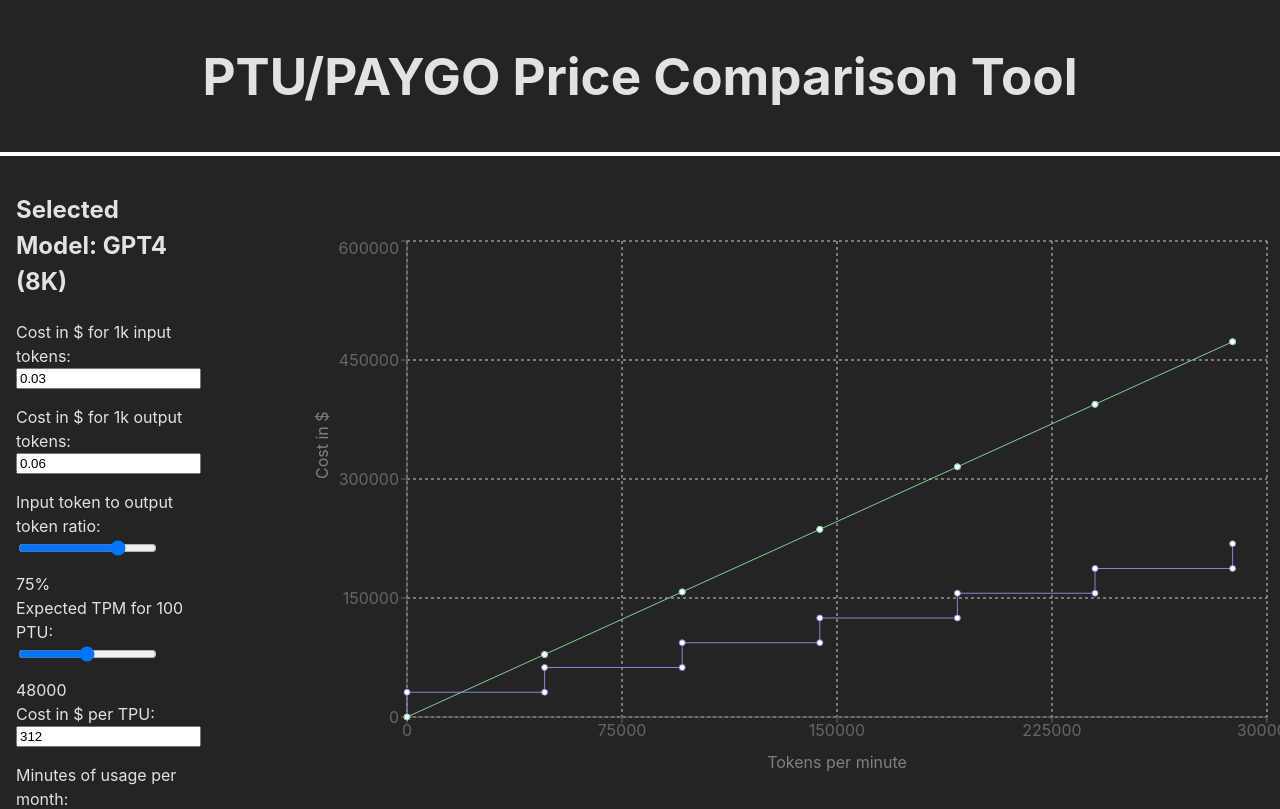
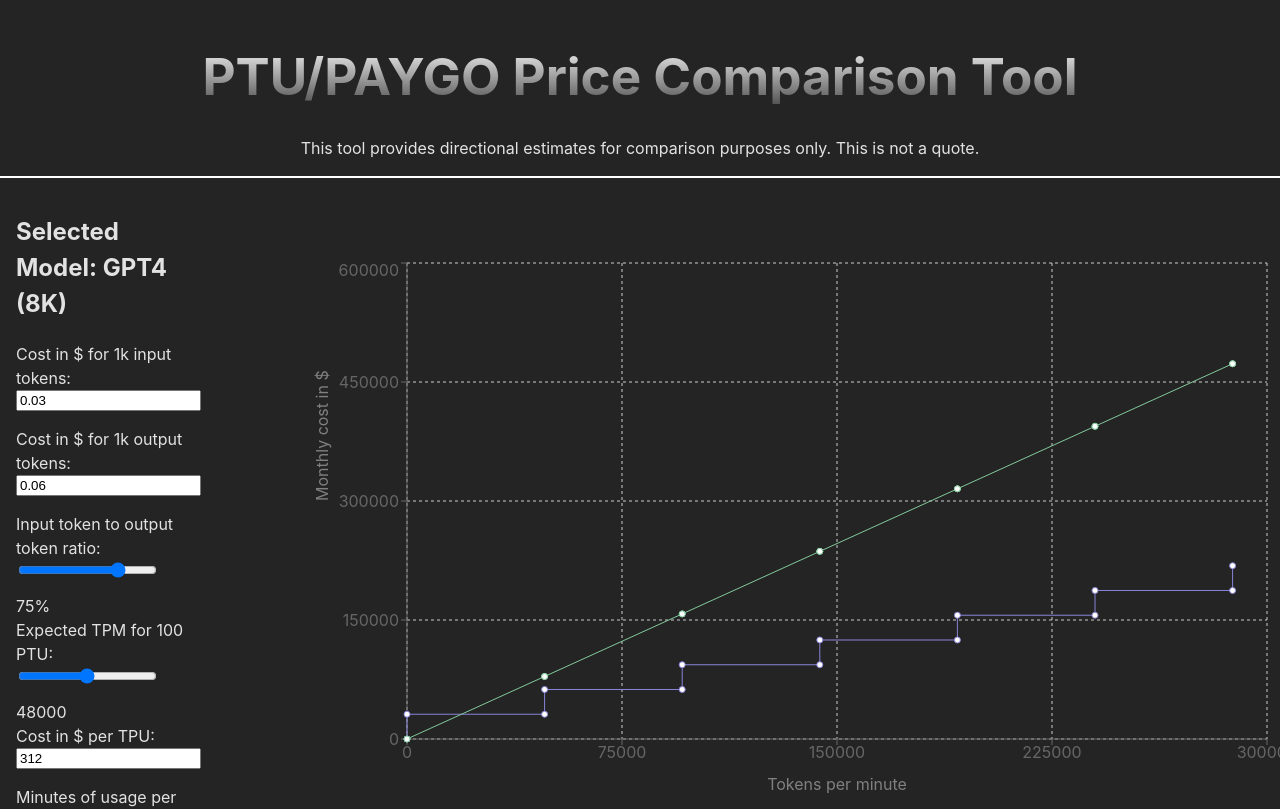
Before and after one commit to rom212/ptutool, a React (Vite) app: page / in a window 1280 px wide. Shown: the top 809 px of the page. Built offline with nearby package versions, Linux system fonts and the light colour scheme.

Commit message:
minor styling

```diff
--- a/src/components/graph/Graph.tsx
+++ b/src/components/graph/Graph.tsx
@@ -41,7 +41,7 @@
         />
         <YAxis
           label={{
-            value: "Cost in $",
+            value: "Monthly cost in $",
             angle: -90,
             position: "insideLeft",
           }}
--- a/src/components/navbar/NavBar.module.css
+++ b/src/components/navbar/NavBar.module.css
@@ -1,9 +1,13 @@
 .container {
     text-align: center;
-    border-bottom: 4px solid white;
+    border-bottom: 2px solid white;
+    text-align: center;
 
     h1 {
-        margin: 3rem;
-        text-align: center;
+        margin: 3rem 0 2rem;
+        background: -webkit-linear-gradient(#eee, #555);
+        background-clip: text;
+        -webkit-background-clip: text;
+        -webkit-text-fill-color: transparent;
     }
 }
--- a/src/components/navbar/NavBar.tsx
+++ b/src/components/navbar/NavBar.tsx
@@ -6,6 +6,10 @@
   return (
     <div className={styles.container}>
       <h1>PTU/PAYGO Price Comparison Tool</h1>
+      <p>
+        This tool provides directional estimates for comparison purposes only.
+        This is not a quote.
+      </p>
     </div>
   );
 };
```
